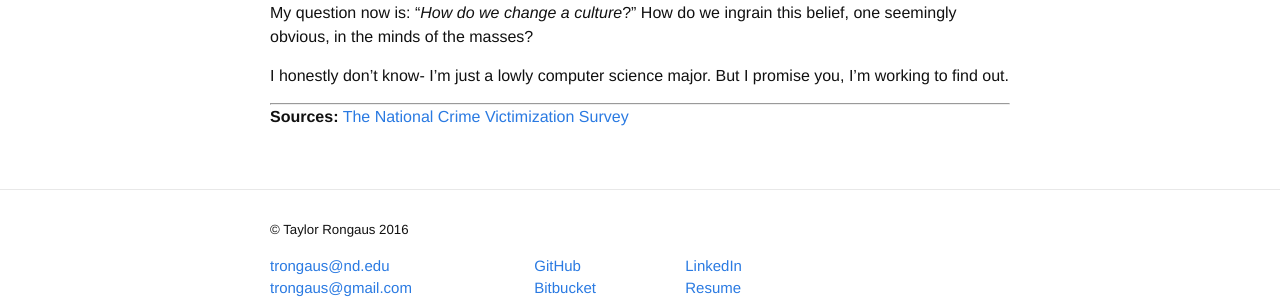
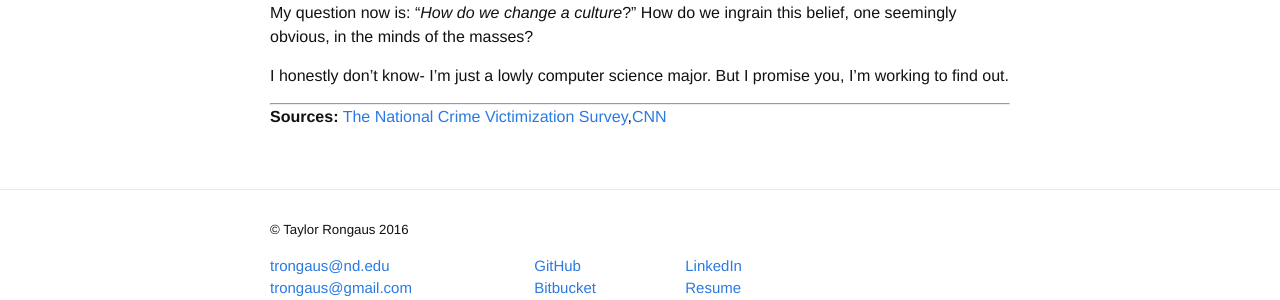
Before and after one commit to trongaus/trongaus.github.io, a Jekyll site: the page built from _posts/2016-06-06-outlaw-and-disorder.markdown, in a window 1280 px wide. Shown: the part 1432-1732 px from the top of the page. Built offline with Jekyll 4.4.1, drawn with Linux system fonts in a browser that asks for light colours.

Commit message:
worked up the nerve to post finally

```diff
--- a/_posts/2016-06-06-outlaw-and-disorder.markdown
+++ b/_posts/2016-06-06-outlaw-and-disorder.markdown
@@ -27,7 +27,7 @@ I honestly don't know- I'm just a lowly computer science major. But I promise yo
 _ _ _ _ _ _ _ _ _ _
 
 **Sources:**
-[The National Crime Victimization Survey][NCVS]
+[The National Crime Victimization Survey][NCVS],[CNN][CNN]
 
-
- [NCVS]: http://www.bjs.gov/index.cfm?ty=pbdetail&iid=5366
+[NCVS]: http://www.bjs.gov/index.cfm?ty=pbdetail&iid=5366
+[CNN]: http://www.cnn.com/2016/06/06/us/sexual-assault-brock-turner-stanford/
```
